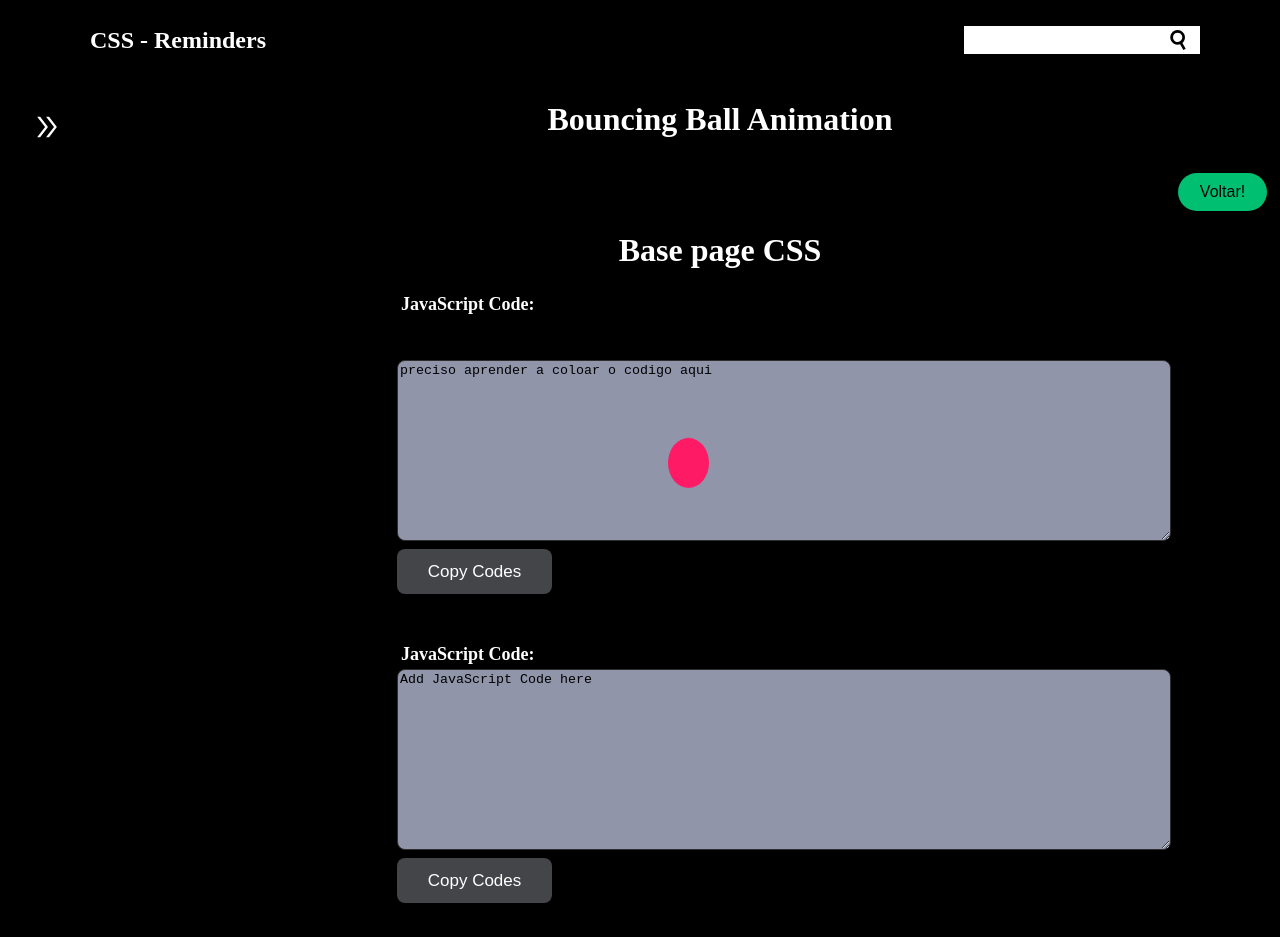
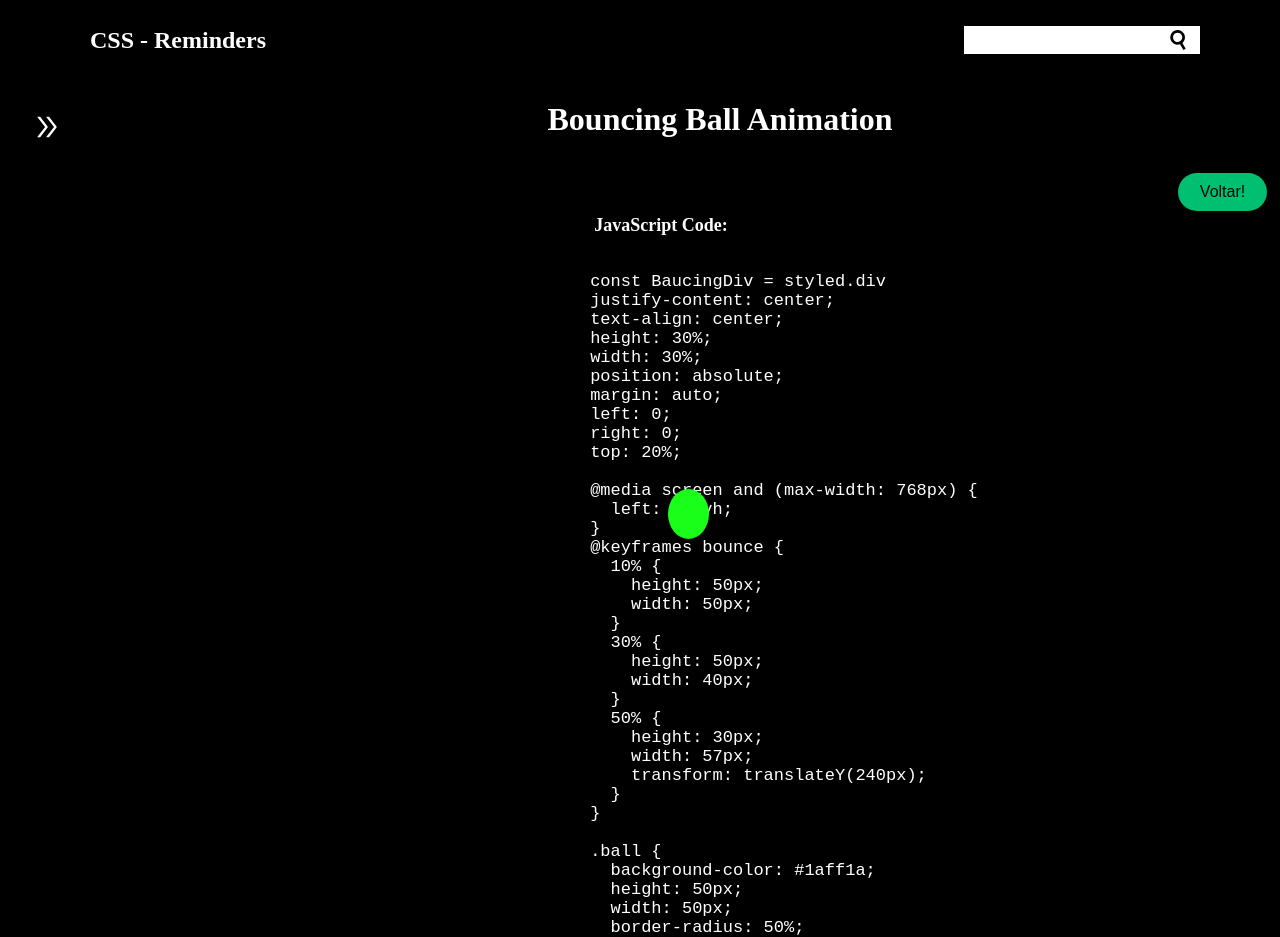
Before and after one commit to pedrosavio99/css, a React (Create React App) app: page /bouncing in a window 1280 px wide. Shown: the top 937 px of the page. Built offline with nearby package versions, Linux system fonts and the light colour scheme.

Commit message:
Create copy past buttom

```diff
--- a/src/components/CodeCopyElement/CodeCopy.jsx
+++ b/src/components/CodeCopyElement/CodeCopy.jsx
@@ -73,4 +73,17 @@ export const CodeCopyDiv = styled.div`
       width: 90vw !important ;
     }
   }
+
+
+  code{
+    width: 10%;
+    font-size: 17px;
+  }
+
+  @media screen and (max-width: 768px) {
+    code{
+    font-size: 13px;
+  }
+
+  }
 `;
--- a/src/components/utils/backgrounds.jsx
+++ b/src/components/utils/backgrounds.jsx
@@ -12,7 +12,7 @@ export const BlackDivCentralized = styled.div`
 
 export const Blackdiv = styled.div`
   background-color: black;
-  height: 100vh;
+  height: 125vh;
 `;
 
 
--- a/src/pages/Odontologia.jsx
+++ b/src/pages/Odontologia.jsx
@@ -38,7 +38,7 @@ const BaucingDiv = styled.div`
   }
 
   .ball {
-    background-color: #ff1a66;
+    background-color: #1aff1a;
     height: 50px;
     width: 50px;
     border-radius: 50%;
@@ -102,12 +102,60 @@ const PageStyle = styled.div`
   }
 `;
 
+const obj = `
+const BaucingDiv = styled.div
+justify-content: center;
+text-align: center;
+height: 30%;
+width: 30%;
+position: absolute;
+margin: auto;
+left: 0;
+right: 0;
+top: 20%;
+
+@media screen and (max-width: 768px) {
+  left: -20vh;
+}
+@keyframes bounce {
+  10% {
+    height: 50px;
+    width: 50px;
+  }
+  30% {
+    height: 50px;
+    width: 40px;
+  }
+  50% {
+    height: 30px;
+    width: 57px;
+    transform: translateY(240px);
+  }
+}
+
+.ball {
+  background-color: #1aff1a;
+  height: 50px;
+  width: 50px;
+  border-radius: 50%;
+  position: relative;
+  top: 100px;
+  left: 220px;
+  animation: bounce 0.9s infinite;
+}
+`;
+
 const OdontologiaPage = () => {
   const [isOpen, setIsOpen] = useState(false);
 
   const toggle = () => {
     setIsOpen(!isOpen);
   };
+
+  const handleCopy = () => {
+    navigator.clipboard.writeText(obj);
+  };
+
   return (
     <>
       <Sidebar isOpen={isOpen} toggle={toggle} />
@@ -125,45 +173,26 @@ const OdontologiaPage = () => {
               <button class="first_next">Voltar!</button>
             </NavLink>
           </div>
-
+          <div style={{ position: "flex" }}>
+            <div style={{ position: "relative" }}>
               <BaucingDiv>
                 <div className="ball"></div>
               </BaucingDiv>
+            </div>
             <CodeCopyDiv>
               <div className="left">
-              <h1> Base page CSS </h1>
                 <div class="text-boxes">
                   <div class="text-box JSBox">
                     <div class="topic">JavaScript Code:</div>
-                  <xmp style={{ color: "red" }}>
-                    {" "}
-                    <div className="ball"></div>
-                  </xmp>
-
-                  <textarea id="JSBox" readonly>
-                    preciso aprender a coloar o codigo aqui
-                  </textarea>
-                  <button id="JSButton">Copy Codes</button>
-                </div>
-              </div>
-              <div class="text-boxes">
-                <div class="text-box JSBox">
-                  <div class="topic">JavaScript Code:</div>
-                  <textarea id="JSBox" readonly>
-                    Add JavaScript Code here
-                  </textarea>
-                  <button id="JSButton">Copy Codes</button>
-                </div>
-              </div>
-              <div class="text-boxes">
-                <div class="text-box JSBox">
-                  <div class="topic">JavaScript Code:</div>
-                  <textarea id="JSBox">Add JavaScript Code here</textarea>
-                  <button id="JSButton">Copy Codes</button>
+                    <pre>
+                      <code id="myBox">{obj}</code>
+                    </pre>
+                    <button id="JSButton" onClick={()=> handleCopy()}>Copy Codes</button>
                   </div>
                 </div>
               </div>
             </CodeCopyDiv>
+          </div>
         </PageStyle>
       </Blackdiv>
     </>
```
Lines whose indentation alone changed are shown as unchanged.
